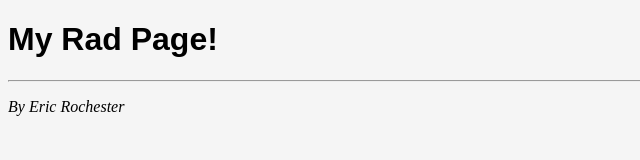
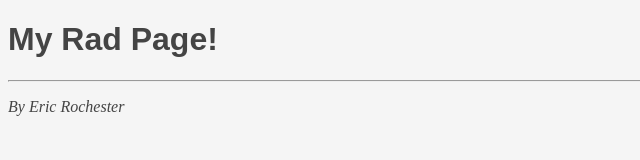
Before and after one commit to ericdmj/gitsite, a plain HTML site: page index.html in a window 1280 px wide. Shown: the whole page, without its empty margins (0-640 px from the left). Drawn offline with Linux system fonts and the light colour scheme; a web font is replaced by a local one.

Commit message:
Header tag and font color.

```diff
--- a/index.html
+++ b/index.html
@@ -10,6 +10,7 @@
       body {
         background-color: whitesmoke;
         font-family: 'Montaga', serif;
+        color: #444;
       }
       h1, h2 {
         font-family: 'Montserrate Alternates', sans-serif;
@@ -22,11 +23,13 @@
     </style>
   </head>
   <body>
-    <h1 id="main-title">My Rad Page!</h1>
+    <header>
+      <h1 id="main-title">My Rad Page!</h1>
+    </header>
 
     <hr>
     <footer>
       <p><em>By Eric Rochester</em></p>
     </footer>
   </body>
-</html
+</html>
```
